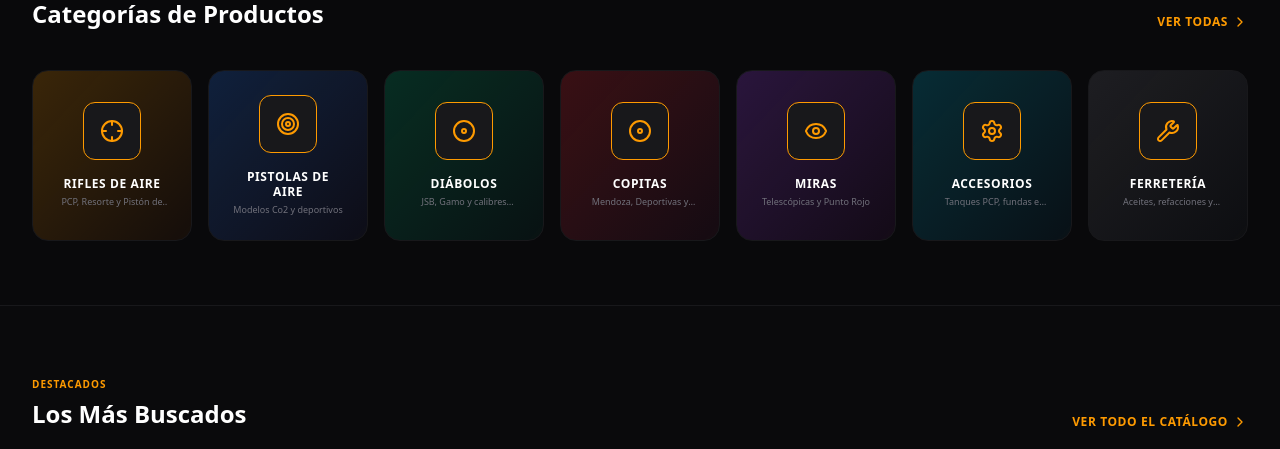
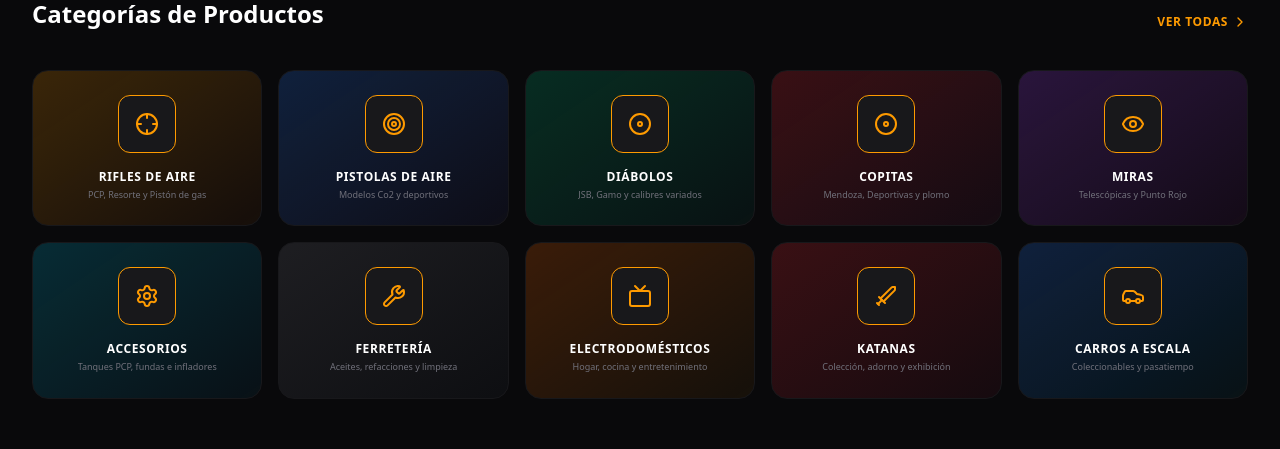
Before and after one commit to Jc-army/tienda-jc-amry, a Next.js app: page / in a window 1280 px wide. Shown: the part 784-1233 px from the top of the page. Built offline with nearby package versions, Linux system fonts and the light colour scheme; no server answers.

Commit message:
agregar categorías: Electrodomesticos, Katanas, Carros a escala

```diff
--- a/src/app/page.js
+++ b/src/app/page.js
@@ -13,7 +13,10 @@ import {
   ArrowRight,
   Shield,
   Truck,
-  MessageSquare
+  MessageSquare,
+  Tv,
+  Sword,
+  Car
 } from 'lucide-react';
 
 export const revalidate = 300; // Revalidate cache every 5 minutes
@@ -29,7 +32,10 @@ export default async function Home() {
     { name: "Copitas", icon: Disc, desc: "Mendoza, Deportivas y plomo", color: "from-red-500/20 to-pink-500/5" },
     { name: "Miras", icon: Eye, desc: "Telescópicas y Punto Rojo", color: "from-purple-500/20 to-fuchsia-500/5" },
     { name: "Accesorios", icon: Settings, desc: "Tanques PCP, fundas e infladores", color: "from-cyan-500/20 to-sky-500/5" },
-    { name: "Ferretería", icon: Wrench, desc: "Aceites, refacciones y limpieza", color: "from-zinc-500/20 to-slate-500/5" }
+    { name: "Ferretería", icon: Wrench, desc: "Aceites, refacciones y limpieza", color: "from-zinc-500/20 to-slate-500/5" },
+    { name: "Electrodomésticos", icon: Tv, desc: "Hogar, cocina y entretenimiento", color: "from-orange-500/20 to-amber-500/5" },
+    { name: "Katanas", icon: Sword, desc: "Colección, adorno y exhibición", color: "from-red-500/20 to-rose-500/5" },
+    { name: "Carros a escala", icon: Car, desc: "Coleccionables y pasatiempo", color: "from-blue-500/20 to-cyan-500/5" }
   ];
 
   return (
@@ -87,7 +93,7 @@ export default async function Home() {
             </Link>
           </div>
 
-          <div className="grid grid-cols-2 gap-4 sm:grid-cols-3 lg:grid-cols-4 xl:grid-cols-7">
+          <div className="grid grid-cols-2 gap-4 sm:grid-cols-3 md:grid-cols-4 lg:grid-cols-5 xl:grid-cols-5">
             {categoriesList.map((cat, idx) => {
               const IconComp = cat.icon;
               return (
--- a/src/data/mockProducts.js
+++ b/src/data/mockProducts.js
@@ -213,5 +213,53 @@ export const MOCK_PRODUCTS = [
       "Contenido": "Varillas, escobillas, adaptadores, parches",
       "Estuche": "Plástico rígido termoformado"
     }
+  },
+  {
+    id: "801",
+    name: "Freidora de Aire Premium XL 5.5L Digital",
+    category: "Electrodomésticos",
+    description: "Freidora de aire digital con capacidad de 5.5 litros y tecnología de circulación rápida de aire a 360 grados. Incluye 8 programas de cocción inteligentes y panel táctil de control de temperatura.",
+    price: 2499,
+    image_url: "https://images.unsplash.com/photo-1621972750749-0fbb1abb7736?q=80&w=600&auto=format&fit=crop",
+    featured: false,
+    specs: {
+      "Capacidad": "5.5 Litros",
+      "Potencia": "1700W",
+      "Panel": "Táctil digital LED",
+      "Programas": "8 modos preestablecidos",
+      "Voltaje": "110V"
+    }
+  },
+  {
+    id: "901",
+    name: "Katana de Colección Acero T10 Templado al Barro",
+    category: "Katanas",
+    description: "Espada samurái tradicional de exhibición y práctica de corte (Tameshigiri). Forjada a mano en acero T10 con Hamon auténtico templado en barro, Tsuka envuelta en piel de raya genuina y Saya lacada en negro brillante.",
+    price: 3850,
+    image_url: "https://images.unsplash.com/photo-1594136976694-df0a28f8df4f?q=80&w=600&auto=format&fit=crop",
+    featured: true,
+    specs: {
+      "Material Cañón": "Acero T10 forjado a mano",
+      "Dureza (HRC)": "60 (Borde) / 40 (Lomo)",
+      "Largo Hoja": "71 cm",
+      "Largo Mango": "26 cm",
+      "Material Tsuka": "Piel de raya con envoltura de seda"
+    }
+  },
+  {
+    id: "1001",
+    name: "Carro a Escala Shelby Mustang GT500 1967 Escala 1:18",
+    category: "Carros a escala",
+    description: "Réplica oficial a escala 1:18 del legendario Shelby Mustang GT500 de 1967. Fabricado en metal fundido a presión (Die-Cast) con apertura de puertas, capó y maletero. Dirección funcional y detallado de motor ultra fiel.",
+    price: 1200,
+    image_url: "https://images.unsplash.com/photo-1581235720704-06d3acfcb36f?q=80&w=600&auto=format&fit=crop",
+    featured: false,
+    specs: {
+      "Escala": "1:18",
+      "Material": "Metal Die-cast y partes plásticas",
+      "Marca": "Maisto / Shelby licensed",
+      "Aperturas": "Puertas, capó y cajuela",
+      "Edad Recomendada": "14+ años"
+    }
   }
 ];
```
